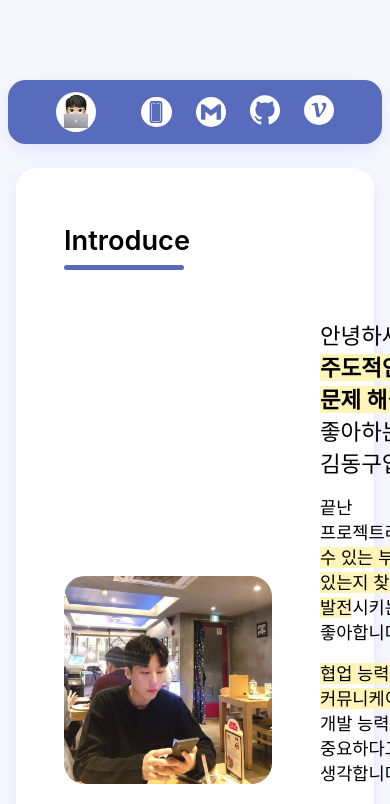
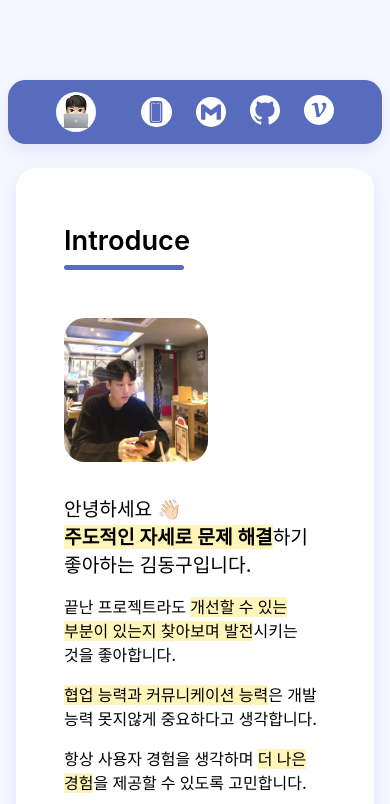
Before and after one commit to kimdonggu42/portfolio, a React (Create React App) app: page / in a window 390 px wide. Shown: the top 804 px of the page. Built offline with nearby package versions, Linux system fonts and the light colour scheme.

Commit message:
Design : Introduce 컴포넌트 반응형 적용

```diff
--- a/src/components/Index.tsx
+++ b/src/components/Index.tsx
@@ -85,7 +85,7 @@
   > .dev {
     font-size: 0.8rem;
 
-    @media screen and (max-width: 610px) {
+    @media screen and (max-width: 650px) {
       display: none;
     }
   }
--- a/src/components/Introduce.tsx
+++ b/src/components/Introduce.tsx
@@ -26,13 +26,21 @@
 
 const IntroduceWrapper = styled.div`
   display: flex;
-  align-items: center;
   /* border: 1px solid red; */
 
   > img {
     width: 13rem;
     height: 13rem;
     border-radius: 1.3rem;
+
+    @media screen and (max-width: 650px) {
+      width: 9rem;
+      height: 9rem;
+    }
+  }
+
+  @media screen and (max-width: 650px) {
+    flex-direction: column;
   }
 `;
 
@@ -43,6 +51,7 @@
   margin-left: 3rem;
   row-gap: 1rem;
   word-break: keep-all;
+  /* border: 1px solid blue; */
 
   > .mainSentence {
     font-size: 1.4rem;
@@ -51,14 +60,27 @@
       font-weight: 600;
       background-color: #fff5b8;
     }
+
+    @media screen and (max-width: 650px) {
+      font-size: 1.2rem;
+    }
   }
 
   > .subSentence {
-    font-size: 1.1rem;
+    font-size: 1.2rem;
 
     > .highlight {
       background-color: #fff5b8;
     }
+
+    @media screen and (max-width: 650px) {
+      font-size: 1rem;
+    }
+  }
+
+  @media screen and (max-width: 650px) {
+    margin-top: 2rem;
+    margin-left: 0;
   }
 `;
 
```
